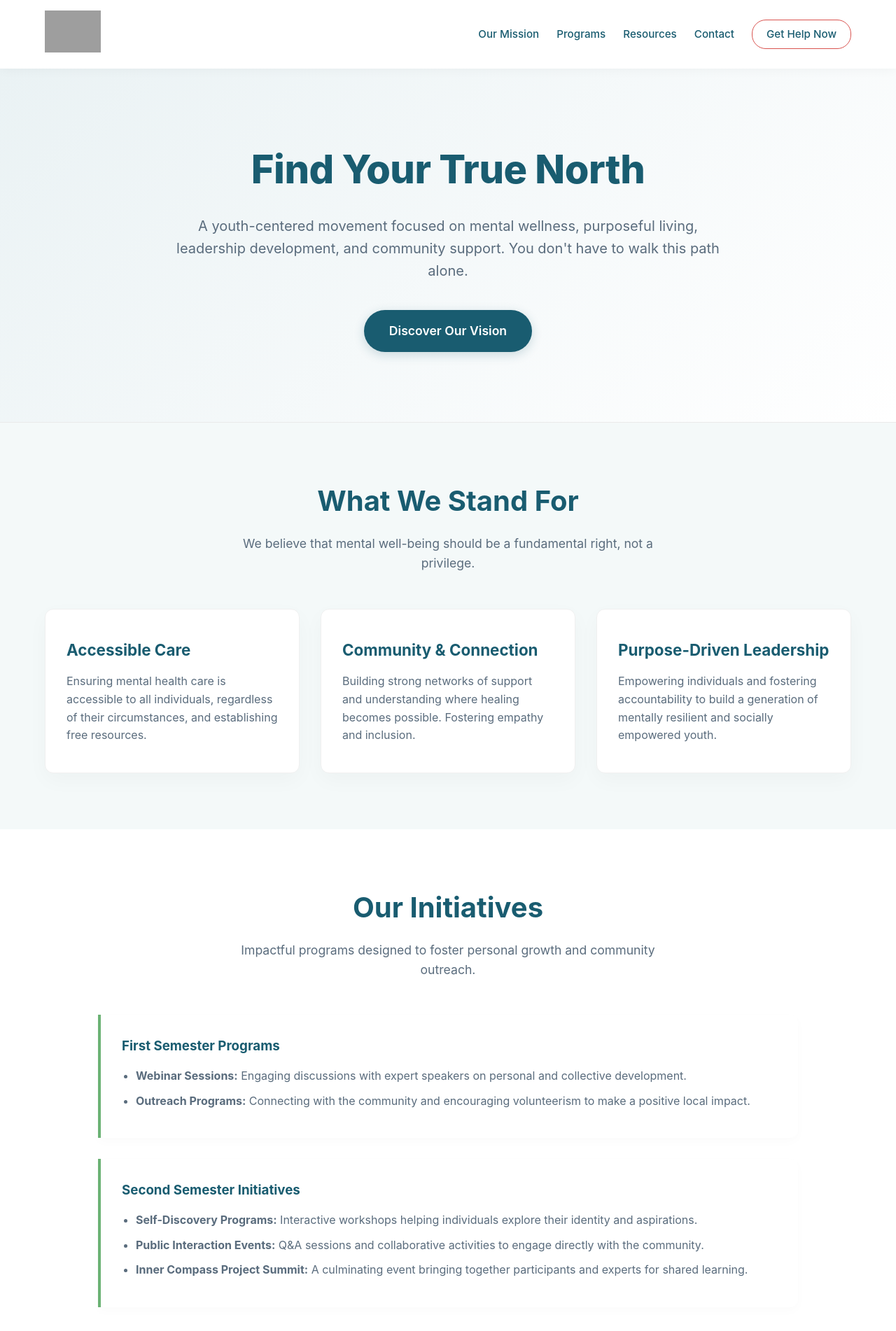
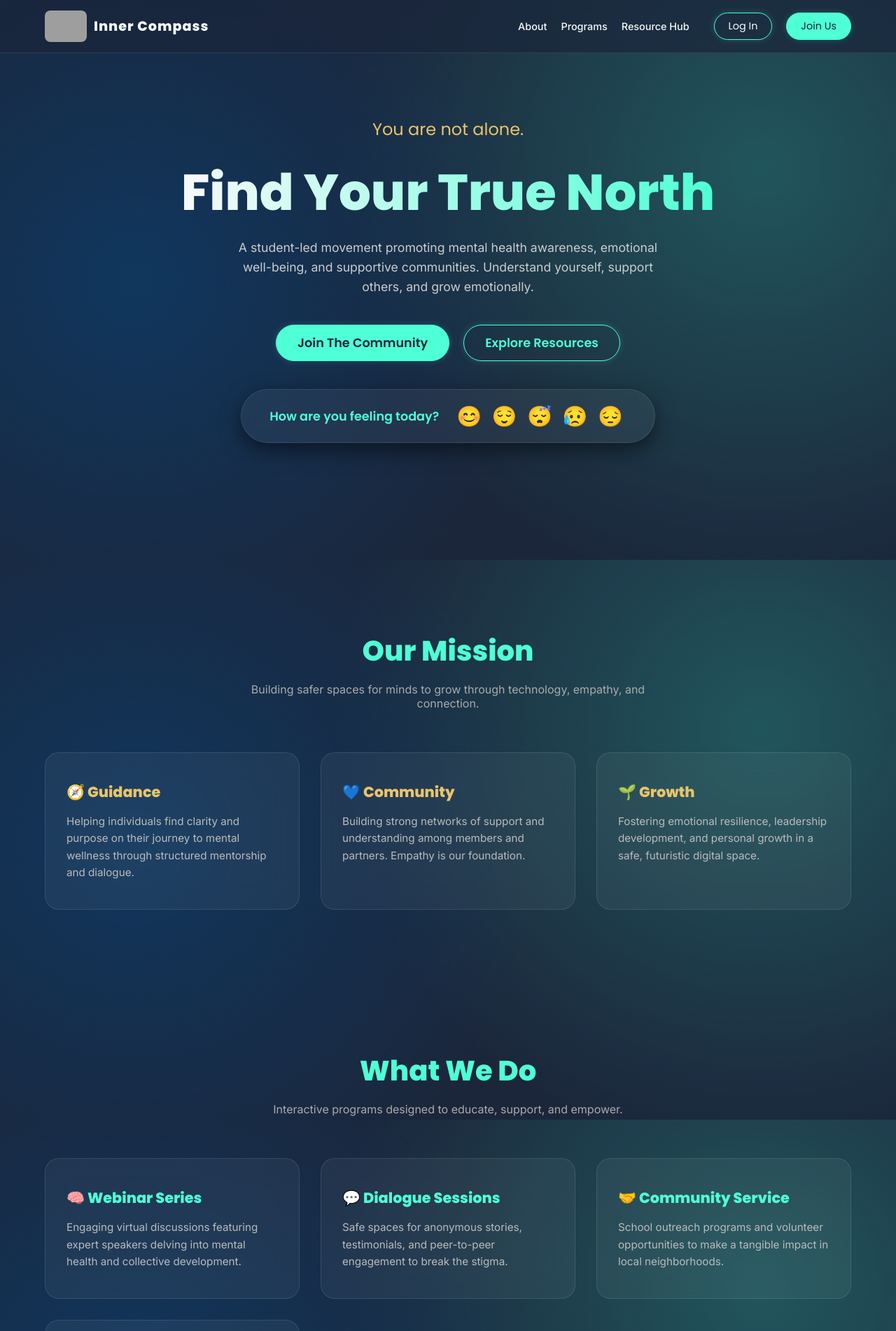
Before and after one commit to bilalsherifdeen1-ux/inner-compass., a Flask app: page / in a window 1280 px wide. Shown: the top 1902 px of the page at 70% size. Run offline with Flask 3, Linux system fonts and the light colour scheme; grey boxes are pictures that could not be loaded.

Commit message:
Update index.html

```diff
--- a/templates/index.html
+++ b/templates/index.html
@@ -4,285 +4,269 @@
     <meta charset="UTF-8">
     <meta name="viewport" content="width=device-width, initial-scale=1.0">
     <title>The Inner Compass Project | Find Your True North</title>
+    <link href="https://fonts.googleapis.com/css2?family=Poppins:wght@400;600;800&family=Inter:wght@300;400;500&display=swap" rel="stylesheet">
     <style>
-        /* --- BASE STYLES & COLOR PALETTE --- */
-        /* Utilizing calming blues and greens inspired by the logo */
+        /* --- BRANDING & DESIGN SYSTEM --- */
         :root {
-            --primary: #195c70; /* Deep Blue/Teal */
-            --secondary: #6bb274; /* Soft Green */
-            --accent: #a8d4dc; /* Light soothing blue */
-            --bg-light: #f4f9f9;
-            --text-main: #2c3e50;
-            --text-muted: #5a6c7d;
-            --emergency: #d9534f; /* Soft red for emergencies only */
+            --deep-blue: #0D3B66;
+            --teal-green: #2A9D8F;
+            --soft-white: #F8F9FA;
+            --dark-navy: #1B263B;
+            --soft-gold: #E9C46A;
+            --neon-teal: #4FFFD5;
+
+            --glass-bg: rgba(255, 255, 255, 0.05);
+            --glass-border: rgba(255, 255, 255, 0.1);
         }
 
         * { margin: 0; padding: 0; box-sizing: border-box; }
         html { scroll-behavior: smooth; }
+
         body {
-            font-family: 'Inter', 'Segoe UI', Roboto, Helvetica, Arial, sans-serif;
-            background-color: #ffffff;
-            color: var(--text-main);
-            line-height: 1.6;
+            font-family: 'Inter', sans-serif;
+            background-color: var(--dark-navy);
+            color: var(--soft-white);
+            overflow-x: hidden;
+            /* Futuristic Background Gradient */
+            background-image: radial-gradient(circle at 15% 50%, rgba(13, 59, 102, 0.8), transparent 50%),
+                              radial-gradient(circle at 85% 30%, rgba(42, 157, 143, 0.4), transparent 50%);
+            background-attachment: fixed;
         }
 
-        /* --- NAVIGATION --- */
+        h1, h2, h3, h4 { font-family: 'Poppins', sans-serif; }
+
+        /* --- GLASSMORPHISM NAVBAR --- */
         nav {
-            background-color: #ffffff;
+            position: fixed;
+            top: 0; width: 100%; z-index: 1000;
+            display: flex; justify-content: space-between; align-items: center;
             padding: 15px 5%;
-            display: flex;
-            justify-content: space-between;
-            align-items: center;
-            box-shadow: 0 2px 15px rgba(0,0,0,0.04);
-            position: sticky;
-            top: 0;
-            z-index: 1000;
+            background: rgba(27, 38, 59, 0.7);
+            backdrop-filter: blur(12px);
+            border-bottom: 1px solid var(--glass-border);
         }
-        .nav-logo img { height: 60px; width: auto; }
-        .nav-links { display: flex; align-items: center; gap: 25px; }
-        .nav-links a {
+        .brand { display: flex; align-items: center; gap: 10px; text-decoration: none; color: var(--soft-white); }
+        .brand img { height: 45px; border-radius: 8px; }
+        .brand-text h1 { font-size: 1.2rem; font-weight: 800; letter-spacing: 1px; }
+
+        .nav-links { display: flex; gap: 20px; align-items: center; }
+        .nav-links a { color: var(--soft-white); text-decoration: none; font-weight: 500; font-size: 0.9rem; transition: 0.3s; }
+        .nav-links a:hover { color: var(--neon-teal); text-shadow: 0 0 8px var(--neon-teal); }
+
+        .btn-glow {
+            background: transparent;
+            color: var(--neon-teal);
+            border: 1px solid var(--neon-teal);
+            padding: 8px 20px;
+            border-radius: 30px;
+            font-family: 'Poppins', sans-serif;
+            font-weight: 600;
             text-decoration: none;
-            color: var(--primary);
-            font-weight: 500;
-            font-size: 0.95rem;
-            transition: color 0.3s;
+            transition: all 0.3s ease;
+            box-shadow: 0 0 10px rgba(79, 255, 213, 0.2);
         }
-        .nav-links a:hover { color: var(--secondary); }
-        .btn-emergency {
-            background-color: white;
-            color: var(--emergency);
-            border: 1px solid var(--emergency);
-            padding: 8px 20px;
-            border-radius: 20px;
-            font-weight: bold;
+        .btn-glow:hover {
+            background: var(--neon-teal);
+            color: var(--dark-navy);
+            box-shadow: 0 0 20px var(--neon-teal);
         }
-        .btn-emergency:hover { background-color: var(--emergency); color: white; }
 
-        /* --- HERO SECTION --- */
+        /* --- 1. HERO SECTION --- */
         .hero {
-            background: linear-gradient(135deg, #eaf2f4 0%, #ffffff 100%);
-            padding: 100px 5%;
-            text-align: center;
-            border-bottom: 1px solid #eaeaea;
+            height: 100vh;
+            display: flex; flex-direction: column; justify-content: center; align-items: center;
+            text-align: center; padding: 0 5%;
+            position: relative;
         }
         .hero h1 {
-            color: var(--primary);
-            font-size: 3.5rem;
-            margin-bottom: 20px;
-            font-weight: 800;
-            letter-spacing: -0.5px;
+            font-size: 4.5rem; font-weight: 800;
+            background: linear-gradient(90deg, var(--soft-white), var(--neon-teal));
+            -webkit-background-clip: text; -webkit-text-fill-color: transparent;
+            margin-bottom: 10px;
+            animation: float 6s ease-in-out infinite;
         }
-        .hero p {
-            font-size: 1.25rem;
-            max-width: 800px;
-            margin: 0 auto 40px auto;
-            color: var(--text-muted);
-        }
-        .btn-primary {
-            display: inline-block;
-            background-color: var(--primary);
-            color: #ffffff;
-            padding: 16px 36px;
-            text-decoration: none;
-            border-radius: 30px;
-            font-weight: 600;
-            font-size: 1.1rem;
-            transition: all 0.3s ease;
-            box-shadow: 0 4px 15px rgba(25, 92, 112, 0.2);
-        }
-        .btn-primary:hover {
-            background-color: var(--secondary);
-            transform: translateY(-2px);
-            box-shadow: 0 6px 20px rgba(107, 178, 116, 0.3);
+        .hero h3 { color: var(--soft-gold); font-weight: 400; font-size: 1.5rem; margin-bottom: 20px; }
+        .hero p { max-width: 600px; color: #ccc; font-size: 1.1rem; margin-bottom: 40px; line-height: 1.6; }
+        .hero-buttons { display: flex; gap: 20px; flex-wrap: wrap; justify-content: center; }
+
+        @keyframes float {
+            0% { transform: translateY(0px); }
+            50% { transform: translateY(-10px); }
+            100% { transform: translateY(0px); }
         }
 
-        /* --- SECTION FORMATTING --- */
-        section { padding: 80px 5%; }
-        .section-header { text-align: center; margin-bottom: 50px; }
-        .section-header h2 {
-            color: var(--primary);
-            font-size: 2.5rem;
-            margin-bottom: 15px;
+        /* --- 2. MOOD CHECK-IN (SPECIAL SECTION) --- */
+        .mood-widget {
+            background: var(--glass-bg);
+            backdrop-filter: blur(10px);
+            border: 1px solid var(--glass-border);
+            padding: 20px 40px;
+            border-radius: 50px;
+            display: inline-flex;
+            align-items: center;
+            gap: 20px;
+            margin-top: 40px;
+            box-shadow: 0 10px 30px rgba(0,0,0,0.5);
         }
-        .section-header p {
-            color: var(--text-muted);
-            max-width: 600px;
-            margin: 0 auto;
-            font-size: 1.1rem;
+        .mood-widget p { margin: 0; font-family: 'Poppins'; font-weight: 600; color: var(--neon-teal); }
+        .mood-emojis span { font-size: 1.8rem; cursor: pointer; transition: 0.3s; margin: 0 5px; }
+        .mood-emojis span:hover { transform: scale(1.3); filter: drop-shadow(0 0 10px var(--soft-gold)); }
+
+        /* --- LAYOUT UTILITIES --- */
+        section { padding: 100px 5%; max-width: 1300px; margin: 0 auto; }
+        .section-title { text-align: center; margin-bottom: 60px; }
+        .section-title h2 { font-size: 2.5rem; color: var(--neon-teal); margin-bottom: 15px; }
+        .section-title p { color: #aaa; max-width: 600px; margin: 0 auto; }
+
+        /* --- 3. WHAT WE DO (SERVICES GRID) --- */
+        .grid { display: grid; grid-template-columns: repeat(auto-fit, minmax(280px, 1fr)); gap: 30px; }
+        .glass-card {
+            background: var(--glass-bg);
+            backdrop-filter: blur(16px);
+            border: 1px solid var(--glass-border);
+            padding: 40px 30px;
+            border-radius: 20px;
+            transition: all 0.4s ease;
+            position: relative;
+            overflow: hidden;
         }
+        .glass-card::before {
+            content: ''; position: absolute; top: 0; left: -100%; width: 50%; height: 100%;
+            background: linear-gradient(90deg, transparent, rgba(255,255,255,0.1), transparent);
+            transform: skewX(-20deg); transition: 0.5s;
+        }
+        .glass-card:hover::before { left: 150%; }
+        .glass-card:hover {
+            transform: translateY(-10px);
+            box-shadow: 0 10px 30px rgba(79, 255, 213, 0.15);
+            border-color: rgba(79, 255, 213, 0.5);
+        }
+        .glass-card h3 { color: var(--soft-gold); margin-bottom: 15px; font-size: 1.3rem; }
+        .glass-card p { color: #bbb; font-size: 0.95rem; line-height: 1.6; }
 
-        /* --- ABOUT & VALUES GRID --- */
-        .bg-light { background-color: var(--bg-light); }
-        .grid-3 {
-            display: grid;
-            grid-template-columns: repeat(auto-fit, minmax(300px, 1fr));
-            gap: 30px;
-            max-width: 1200px;
-            margin: 0 auto;
+        /* --- 4. RESOURCE HUB --- */
+        .resource-banner {
+            background: linear-gradient(135deg, var(--deep-blue), var(--teal-green));
+            border-radius: 20px; padding: 50px; text-align: center;
+            box-shadow: 0 15px 35px rgba(0,0,0,0.3);
+            position: relative; overflow: hidden;
         }
-        .card {
-            background: #ffffff;
-            padding: 40px 30px;
-            border-radius: 12px;
-            box-shadow: 0 10px 30px rgba(0,0,0,0.03);
-            border: 1px solid #f0f0f0;
-            transition: transform 0.3s ease;
+        .resource-banner h3 { font-size: 2rem; margin-bottom: 20px; }
+
+        /* --- FOOTER --- */
+        footer {
+            background: #0a1626; padding: 60px 5% 30px; text-align: center;
+            border-top: 1px solid var(--glass-border); margin-top: 50px;
         }
-        .card:hover { transform: translateY(-5px); }
-        .card h3 { color: var(--primary); margin-bottom: 15px; font-size: 1.4rem; }
-        .card p { color: var(--text-muted); font-size: 1rem; }
+        .footer-quote { font-family: 'Poppins'; font-style: italic; color: var(--neon-teal); font-size: 1.2rem; margin-bottom: 30px; }
 
-        /* --- PROGRAMS TIMELINE --- */
-        .programs-container { max-width: 1000px; margin: 0 auto; }
-        .semester-block {
-            background: white;
-            border-left: 4px solid var(--secondary);
-            padding: 30px;
-            margin-bottom: 30px;
-            border-radius: 0 12px 12px 0;
-            box-shadow: 0 5px 15px rgba(0,0,0,0.02);
-        }
-        .semester-block h3 { color: var(--primary); margin-bottom: 15px; }
-        .semester-block ul { padding-left: 20px; color: var(--text-muted); }
-        .semester-block li { margin-bottom: 10px; }
-
-        /* --- RESOURCES SECTION --- */
-        .resource-card {
-            background: #ffffff;
-            border: 1px solid var(--accent);
-            padding: 40px;
-            border-radius: 16px;
-            max-width: 700px;
-            margin: 0 auto;
-            text-align: center;
-        }
-
-        /* --- CONTACT & FOOTER --- */
-        .contact-box { text-align: center; max-width: 600px; margin: 0 auto; }
-        .email-link {
-            font-size: 1.4rem;
-            font-weight: 700;
-            color: var(--secondary);
-            text-decoration: none;
-            display: inline-block;
-            margin-top: 20px;
-        }
-        footer {
-            background-color: var(--primary);
-            color: #ffffff;
-            padding: 40px 5%;
-            text-align: center;
-        }
-        .footer-content p { opacity: 0.8; margin-bottom: 10px; }
-        .admin-link { color: var(--accent); text-decoration: none; font-size: 0.85rem; opacity: 0.6; }
-
+        /* --- MOBILE --- */
+        .mobile-menu-btn { display: none; background: none; border: none; color: var(--neon-teal); font-size: 2rem; }
         @media (max-width: 768px) {
-            .nav-links { display: none; } /* Consider adding a hamburger menu later */
-            .hero h1 { font-size: 2.5rem; }
+            .nav-links { display: none; }
+            .mobile-menu-btn { display: block; }
+            .hero h1 { font-size: 3rem; }
+            .mood-widget { flex-direction: column; text-align: center; padding: 20px; }
         }
     </style>
 </head>
 <body>
 
     <nav>
-        <div class="nav-logo">
-            <img src="https://res.cloudinary.com/doxfhckdx/image/upload/v1778669710/inner_compass_images/p0vgkf1k2qhgavssave1.jpg" alt="Inner Compass Logo">
+        <a href="#" class="brand">
+            <img src="https://res.cloudinary.com/doxfhckdx/image/upload/v1778669710/inner_compass_images/p0vgkf1k2qhgavssave1.jpg" alt="ICP Logo">
+            <div class="brand-text">
+                <h1>Inner Compass</h1>
+            </div>
+        </a>
+        <div class="nav-links">
+            <a href="#about">About</a>
+            <a href="#services">Programs</a>
+            <a href="#resources">Resource Hub</a>
+            <a href="/login" class="btn-glow" style="margin-left: 15px;">Log In</a>
+            <a href="/signup" class="btn-glow" style="background: var(--neon-teal); color: var(--dark-navy);">Join Us</a>
         </div>
-        <div class="nav-links">
-            <a href="#about">Our Mission</a>
-            <a href="#programs">Programs</a>
-            <a href="#resources">Resources</a>
-            <a href="#contact">Contact</a>
-            <a href="#contact" class="btn-emergency">Get Help Now</a>
-        </div>
+        <button class="mobile-menu-btn">☰</button>
     </nav>
 
     <header class="hero">
+        <h3>You are not alone.</h3>
         <h1>Find Your True North</h1>
-        <p>A youth-centered movement focused on mental wellness, purposeful living, leadership development, and community support. You don't have to walk this path alone.</p>
-        <a href="#about" class="btn-primary">Discover Our Vision</a>
+        <p>A student-led movement promoting mental health awareness, emotional well-being, and supportive communities. Understand yourself, support others, and grow emotionally.</p>
+
+        <div class="hero-buttons">
+            <a href="/signup" class="btn-glow" style="background: var(--neon-teal); color: var(--dark-navy); padding: 12px 30px; font-size: 1.1rem;">Join The Community</a>
+            <a href="#resources" class="btn-glow" style="padding: 12px 30px; font-size: 1.1rem;">Explore Resources</a>
+        </div>
+
+        <div class="mood-widget">
+            <p>How are you feeling today?</p>
+            <div class="mood-emojis">
+                <span>😊</span> <span>😌</span> <span>😴</span> <span>😥</span> <span>😔</span>
+            </div>
+        </div>
     </header>
 
-    <section id="about" class="bg-light">
-        <div class="section-header">
-            <h2>What We Stand For</h2>
-            <p>We believe that mental well-being should be a fundamental right, not a privilege.</p>
+    <section id="about">
+        <div class="section-title">
+            <h2>Our Mission</h2>
+            <p>Building safer spaces for minds to grow through technology, empathy, and connection.</p>
         </div>
-
-        <div class="grid-3">
-            <div class="card">
-                <h3>Accessible Care</h3>
-                <p>Ensuring mental health care is accessible to all individuals, regardless of their circumstances, and establishing free resources.</p>
+        <div class="grid">
+            <div class="glass-card">
+                <h3>🧭 Guidance</h3>
+                <p>Helping individuals find clarity and purpose on their journey to mental wellness through structured mentorship and dialogue.</p>
             </div>
-            <div class="card">
-                <h3>Community & Connection</h3>
-                <p>Building strong networks of support and understanding where healing becomes possible. Fostering empathy and inclusion.</p>
+            <div class="glass-card">
+                <h3>💙 Community</h3>
+                <p>Building strong networks of support and understanding among members and partners. Empathy is our foundation.</p>
             </div>
-            <div class="card">
-                <h3>Purpose-Driven Leadership</h3>
-                <p>Empowering individuals and fostering accountability to build a generation of mentally resilient and socially empowered youth.</p>
+            <div class="glass-card">
+                <h3>🌱 Growth</h3>
+                <p>Fostering emotional resilience, leadership development, and personal growth in a safe, futuristic digital space.</p>
             </div>
         </div>
     </section>
 
-    <section id="programs">
-        <div class="section-header">
-            <h2>Our Initiatives</h2>
-            <p>Impactful programs designed to foster personal growth and community outreach.</p>
+    <section id="services">
+        <div class="section-title">
+            <h2>What We Do</h2>
+            <p>Interactive programs designed to educate, support, and empower.</p>
         </div>
-
-        <div class="programs-container">
-            <div class="semester-block">
-                <h3>First Semester Programs</h3>
-                <ul>
-                    <li><strong>Webinar Sessions:</strong> Engaging discussions with expert speakers on personal and collective development.</li>
-                    <li><strong>Outreach Programs:</strong> Connecting with the community and encouraging volunteerism to make a positive local impact.</li>
-                </ul>
+        <div class="grid">
+            <div class="glass-card">
+                <h3 style="color: var(--neon-teal);">🧠 Webinar Series</h3>
+                <p>Engaging virtual discussions featuring expert speakers delving into mental health and collective development.</p>
             </div>
-
-            <div class="semester-block">
-                <h3>Second Semester Initiatives</h3>
-                <ul>
-                    <li><strong>Self-Discovery Programs:</strong> Interactive workshops helping individuals explore their identity and aspirations.</li>
-                    <li><strong>Public Interaction Events:</strong> Q&A sessions and collaborative activities to engage directly with the community.</li>
-                    <li><strong>Inner Compass Project Summit:</strong> A culminating event bringing together participants and experts for shared learning.</li>
-                </ul>
+            <div class="glass-card">
+                <h3 style="color: var(--neon-teal);">💬 Dialogue Sessions</h3>
+                <p>Safe spaces for anonymous stories, testimonials, and peer-to-peer engagement to break the stigma.</p>
+            </div>
+            <div class="glass-card">
+                <h3 style="color: var(--neon-teal);">🤝 Community Service</h3>
+                <p>School outreach programs and volunteer opportunities to make a tangible impact in local neighborhoods.</p>
+            </div>
+            <div class="glass-card">
+                <h3 style="color: var(--neon-teal);">🎯 Leadership Training</h3>
+                <p>Transformative sessions cultivating essential leadership skills and emotional intelligence for ambassadors.</p>
             </div>
         </div>
     </section>
 
-    <section id="resources" class="bg-light">
-        <div class="section-header">
-            <h2>Project Resources</h2>
-            <p>Access our advocacy materials and official documentation.</p>
-        </div>
-
-        <div class="resource-card">
-            <h3 style="color: var(--primary); margin-bottom: 15px; font-size: 1.8rem;">Official Project Proposal</h3>
-            <p style="color: var(--text-muted); margin-bottom: 25px;">Download our comprehensive guide detailing the organizational structure, mission, and pathways for getting involved as an executive or ambassador.</p>
-            <a href="https://res.cloudinary.com/doxfhckdx/image/upload/v1778670168/inner_compass_docs/xup626au2n0c8l5allvm.pdf" target="_blank" class="btn-primary">Download Document (PDF)</a>
-        </div>
-    </section>
-
-    <section id="contact">
-        <div class="section-header">
-            <h2>Get In Touch</h2>
-            <p>Whether you want to join a campus chapter, partner with us, or simply need support, we are here.</p>
-        </div>
-
-        <div class="contact-box">
-            <p style="font-size: 1.1rem; color: var(--text-muted);">No. 25 Zone E, Hajj Camp Road, Ilorin, Kwara State, Nigeria.</p>
-            <p style="margin-top: 10px; font-size: 1.1rem; color: var(--text-muted);">Phone: 08145739207 | 07015820935</p>
-            <a href="mailto:Innercompassproject25@gmail.com" class="email-link">innercompassproject25@gmail.com</a>
+    <section id="resources">
+        <div class="resource-banner">
+            <h3>Mental Health Resource Hub</h3>
+            <p style="color: #e0e0e0; margin-bottom: 30px; font-size: 1.1rem;">Access our latest materials, journaling prompts, self-help toolkits, and official blueprints.</p>
+            <a href="https://res.cloudinary.com/doxfhckdx/image/upload/v1778670168/inner_compass_docs/xup626au2n0c8l5allvm.pdf" target="_blank" class="btn-glow" style="background: var(--soft-white); color: var(--deep-blue); border: none;">Download Official Blueprint (PDF)</a>
         </div>
     </section>
 
     <footer>
-        <div class="footer-content">
-            <p>&copy; 2026 The Inner Compass Project. All rights reserved.</p>
-            <p>A Mental Health Advocacy Network</p>
-            <a href="/upload-page" class="admin-link">Admin Login</a>
+        <div class="footer-quote">
+            "Together, we are building safer spaces for minds to grow."
         </div>
+        <p style="color: #666; font-size: 0.9rem; margin-bottom: 10px;">The Inner Compass Project | Youth Mental Health Advocacy</p>
+        <p style="color: #444; font-size: 0.8rem;">&copy; 2026 All Rights Reserved.</p>
     </footer>
 
 </body>
```
